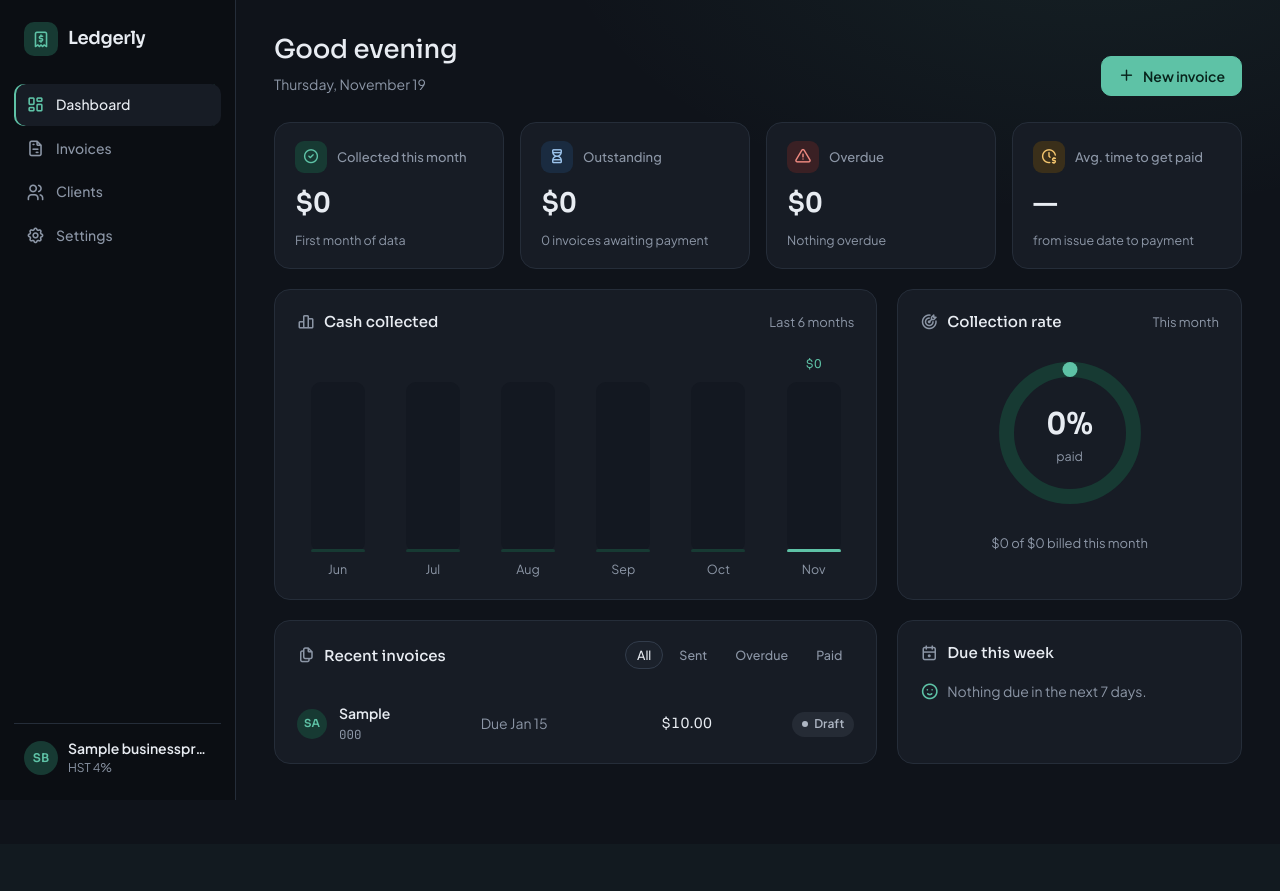
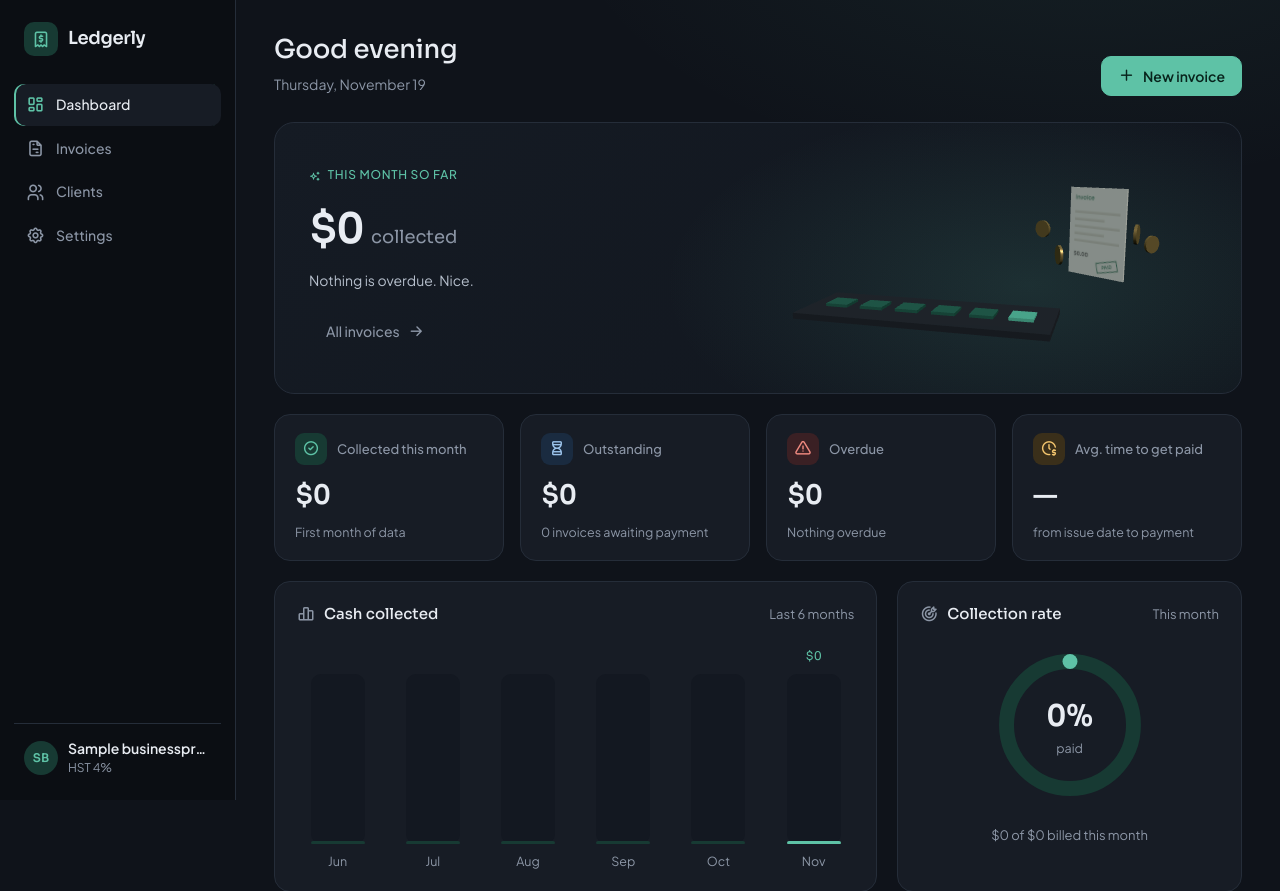
Before and after one commit to PurabPriyani/VibeCodingProject, a Django app: page / in a window 1280 px wide. Shown: the top 891 px of the page. Before the commit the page ends 800 px from the top, so only its background shows below. Run offline with Django 5.2, Linux system fonts and the light colour scheme; tables that the repository leaves empty hold one stand-in row (values such as "Sample post"); some libraries are stand-ins or nearby versions.

Commit message:
Add animated 3D cash flow hero to dashboard

```diff
--- a/static/css/app.css
+++ b/static/css/app.css
@@ -1566,6 +1566,80 @@ textarea:focus {
   font-size: 19px;
 }
 
+/* ---------- 3D hero ---------- */
+
+.hero {
+  position: relative;
+  display: grid;
+  grid-template-columns: minmax(0, 0.9fr) minmax(0, 1.1fr);
+  align-items: center;
+  min-height: 270px;
+  margin-bottom: 20px;
+  overflow: hidden;
+  border: 1px solid var(--line);
+  border-radius: 20px;
+  background:
+    radial-gradient(520px 260px at 78% 60%, rgba(94, 194, 166, 0.14), transparent 70%),
+    linear-gradient(135deg, #151b24, #11161e);
+}
+
+.hero-text {
+  position: relative;
+  z-index: 1;
+  padding: 30px 34px;
+}
+
+.hero-text .eyebrow {
+  display: inline-flex;
+  align-items: center;
+  gap: 6px;
+  color: var(--accent);
+}
+
+.hero-amount {
+  margin: 10px 0 8px;
+  font-size: 42px;
+  font-weight: 600;
+  letter-spacing: -0.03em;
+}
+
+.hero-amount span {
+  color: var(--muted);
+  font-size: 18px;
+  font-weight: 400;
+  letter-spacing: 0;
+}
+
+.hero-text p {
+  max-width: 400px;
+  margin: 0 0 20px;
+  color: var(--text-soft);
+}
+
+.hero-actions {
+  display: flex;
+  flex-wrap: wrap;
+  gap: 10px;
+}
+
+.btn-ghost {
+  border-color: transparent;
+  color: var(--muted);
+}
+
+.btn-ghost:hover {
+  background: transparent;
+  border-color: transparent;
+  color: var(--text);
+}
+
+.hero-canvas {
+  display: block;
+  width: 100%;
+  height: 270px;
+  cursor: default;
+}
+
 .spin {
   animation: spin 0.9s linear infinite;
 }
--- /dev/null
+++ b/static/js/hero3d.js
@@ -0,0 +1,191 @@
+// The 3D cash flow scene at the top of the dashboard.
+// Bars are real monthly totals, the floating card is the latest invoice,
+// and a few coins orbit around it. It's decoration, so it stays light:
+// it pauses when the tab is hidden and stays still for people who've
+// asked their system to reduce motion.
+
+import * as THREE from "https://cdn.jsdelivr.net/npm/three@0.170.0/build/three.module.js";
+
+const canvas = document.getElementById("hero-canvas");
+const months = JSON.parse(document.getElementById("monthly-data").textContent);
+const reduceMotion = window.matchMedia("(prefers-reduced-motion: reduce)").matches;
+
+const MINT = 0x5ec2a6;
+const MINT_DARK = 0x2a6b5a;
+const GOLD = 0xd9b56a;
+
+let renderer;
+try {
+  renderer = new THREE.WebGLRenderer({ canvas: canvas, antialias: true, alpha: true });
+} catch (error) {
+  // No WebGL (old laptop, remote desktop...). The rest of the hero still works.
+  canvas.remove();
+}
+
+if (renderer) {
+  renderer.setPixelRatio(Math.min(window.devicePixelRatio, 2));
+  renderer.setClearColor(0x000000, 0);
+
+  const scene = new THREE.Scene();
+  const camera = new THREE.PerspectiveCamera(30, 1, 0.1, 100);
+  camera.position.set(5.2, 3.8, 11.4);
+  camera.lookAt(0.6, 1.55, 0);
+
+  scene.add(new THREE.HemisphereLight(0xdff7ee, 0x0f131a, 1.1));
+  const sun = new THREE.DirectionalLight(0xffffff, 1.4);
+  sun.position.set(5, 9, 6);
+  scene.add(sun);
+
+  // Everything sits on one group so the whole scene can sway gently.
+  const world = new THREE.Group();
+  scene.add(world);
+
+  const base = new THREE.Mesh(
+    new THREE.BoxGeometry(6.6, 0.16, 2.2),
+    new THREE.MeshStandardMaterial({ color: 0x1b222c, roughness: 0.9 })
+  );
+  base.position.set(-0.7, 0, 0);
+  world.add(base);
+
+  // Bars: the tallest month is 3.2 units high, the rest are scaled to it.
+  let highest = 0;
+  for (let i = 0; i < months.length; i++) {
+    if (months[i].value > highest) {
+      highest = months[i].value;
+    }
+  }
+
+  const bars = [];
+  for (let i = 0; i < months.length; i++) {
+    const isCurrent = i === months.length - 1;
+    const material = new THREE.MeshStandardMaterial({
+      color: isCurrent ? MINT : MINT_DARK,
+      roughness: 0.35,
+      metalness: 0.1,
+      emissive: isCurrent ? 0x0d3b30 : 0x000000,
+    });
+    const bar = new THREE.Mesh(new THREE.BoxGeometry(0.62, 1, 0.62), material);
+
+    let height = 0.08;
+    if (highest > 0) {
+      height = Math.max((months[i].value / highest) * 3.2, 0.08);
+    }
+
+    bar.position.set(-3.2 + i * 1.0, 0.08, 0);
+    bar.userData.height = height;
+    world.add(bar);
+    bars.push(bar);
+  }
+
+  // The floating invoice, drawn onto a canvas and used as a texture.
+  const paper = document.createElement("canvas");
+  paper.width = 256;
+  paper.height = 340;
+  const pen = paper.getContext("2d");
+  pen.fillStyle = "#fbfaf7";
+  pen.fillRect(0, 0, 256, 340);
+  pen.fillStyle = "#0f8a6a";
+  pen.font = "600 24px Sora, sans-serif";
+  pen.fillText("Invoice", 24, 46);
+  pen.fillStyle = "#e6e3dc";
+  for (let i = 0; i < 5; i++) {
+    pen.fillRect(24, 90 + i * 28, i % 2 === 0 ? 208 : 140, 10);
+  }
+  pen.fillStyle = "#1d2129";
+  pen.font = "600 22px Sora, sans-serif";
+  pen.fillText(canvas.dataset.total, 24, 268);
+  pen.strokeStyle = "#0f8a6a";
+  pen.lineWidth = 4;
+  pen.save();
+  pen.translate(182, 296);
+  pen.rotate(-0.22);
+  pen.strokeRect(-46, -19, 92, 38);
+  pen.fillStyle = "#0f8a6a";
+  pen.font = "700 19px Sora, sans-serif";
+  pen.textAlign = "center";
+  pen.fillText("PAID", 0, 7);
+  pen.restore();
+
+  const texture = new THREE.CanvasTexture(paper);
+  texture.colorSpace = THREE.SRGBColorSpace;
+
+  const edge = new THREE.MeshStandardMaterial({ color: 0xe9e6df });
+  const face = new THREE.MeshStandardMaterial({ map: texture, roughness: 0.7 });
+  // A box has six faces; index 4 is the one facing the camera.
+  const card = new THREE.Mesh(new THREE.BoxGeometry(1.5, 2.0, 0.04), [edge, edge, edge, edge, face, edge]);
+  card.position.set(3.5, 2.2, 0.4);
+  world.add(card);
+
+  const coins = [];
+  const coinShape = new THREE.CylinderGeometry(0.2, 0.2, 0.06, 32);
+  const coinMaterial = new THREE.MeshStandardMaterial({ color: GOLD, metalness: 0.7, roughness: 0.3 });
+  for (let i = 0; i < 5; i++) {
+    const coin = new THREE.Mesh(coinShape, coinMaterial);
+    coin.userData.offset = (i / 5) * Math.PI * 2;
+    world.add(coin);
+    coins.push(coin);
+  }
+
+  function resize() {
+    const width = canvas.clientWidth;
+    const height = canvas.clientHeight;
+    renderer.setSize(width, height, false);
+    camera.aspect = width / height;
+    camera.updateProjectionMatrix();
+  }
+  new ResizeObserver(resize).observe(canvas);
+  resize();
+
+  // Ease-out so the bars slow down as they reach full height.
+  function easeOut(t) {
+    return 1 - Math.pow(1 - t, 3);
+  }
+
+  function draw(seconds) {
+    for (let i = 0; i < bars.length; i++) {
+      let progress = 1;
+      if (!reduceMotion) {
+        progress = Math.min(Math.max((seconds - i * 0.15) / 1.1, 0), 1);
+      }
+      const height = bars[i].userData.height * easeOut(progress);
+      bars[i].scale.y = Math.max(height, 0.001);
+      bars[i].position.y = 0.08 + height / 2;
+    }
+
+    card.position.y = 2.2 + Math.sin(seconds * 1.2) * 0.12;
+    card.rotation.y = -0.5 + Math.sin(seconds * 0.6) * 0.15;
+
+    for (let i = 0; i < coins.length; i++) {
+      const angle = seconds * 0.9 + coins[i].userData.offset;
+      coins[i].position.set(
+        3.5 + Math.cos(angle) * 1.3,
+        2.2 + Math.sin(angle * 2) * 0.25,
+        0.4 + Math.sin(angle) * 1.3
+      );
+      coins[i].rotation.set(Math.PI / 2, 0, angle * 2);
+    }
+
+    world.rotation.y = Math.sin(seconds * 0.25) * 0.12;
+    renderer.render(scene, camera);
+  }
+
+  if (reduceMotion) {
+    draw(2);
+  } else {
+    const clock = new THREE.Clock();
+    renderer.setAnimationLoop(function () {
+      draw(clock.getElapsedTime());
+    });
+
+    // No point drawing frames nobody can see.
+    document.addEventListener("visibilitychange", function () {
+      if (document.hidden) {
+        renderer.setAnimationLoop(null);
+      } else {
+        renderer.setAnimationLoop(function () {
+          draw(clock.getElapsedTime());
+        });
+      }
+    });
+  }
+}
--- a/templates/invoices/dashboard.html
+++ b/templates/invoices/dashboard.html
@@ -27,6 +27,30 @@
   <a href="{% url 'invoice_create' %}" class="btn btn-primary"><i class="ti ti-plus"></i> New invoice</a>
 </section>
 {% else %}
+
+<section class="hero">
+  <div class="hero-text">
+    <span class="eyebrow"><i class="ti ti-sparkles"></i> This month so far</span>
+    <h2 class="hero-amount num">{{ collected|cad:0 }} <span>collected</span></h2>
+    <p>
+      {% if trend is not None %}
+        That's {% if trend >= 0 %}up {{ trend }}%{% else %}down {{ trend|stringformat:"d"|slice:"1:" }}%{% endif %} on last month.
+      {% endif %}
+      {% if overdue_count %}
+        {{ overdue_count }} invoice{{ overdue_count|pluralize }} {{ overdue_count|pluralize:"is,are" }} overdue, worth {{ overdue_total|cad:0 }}.
+      {% else %}
+        Nothing is overdue. Nice.
+      {% endif %}
+    </p>
+    <div class="hero-actions">
+      {% if overdue_count %}
+        <a href="{% url 'invoice_list' %}?status=overdue" class="btn"><i class="ti ti-alert-triangle"></i> Review overdue</a>
+      {% endif %}
+      <a href="{% url 'invoice_list' %}" class="btn btn-ghost">All invoices <i class="ti ti-arrow-right"></i></a>
+    </div>
+  </div>
+  <canvas id="hero-canvas" class="hero-canvas" data-total="{{ collected|cad }}" aria-hidden="true"></canvas>
+</section>
 
 <section class="kpis">
   <article class="kpi">
@@ -159,4 +183,5 @@
 {% block scripts %}
 {% load static %}
 <script src="{% static 'js/dashboard.js' %}"></script>
+{% if has_invoices %}<script type="module" src="{% static 'js/hero3d.js' %}"></script>{% endif %}
 {% endblock %}
```
